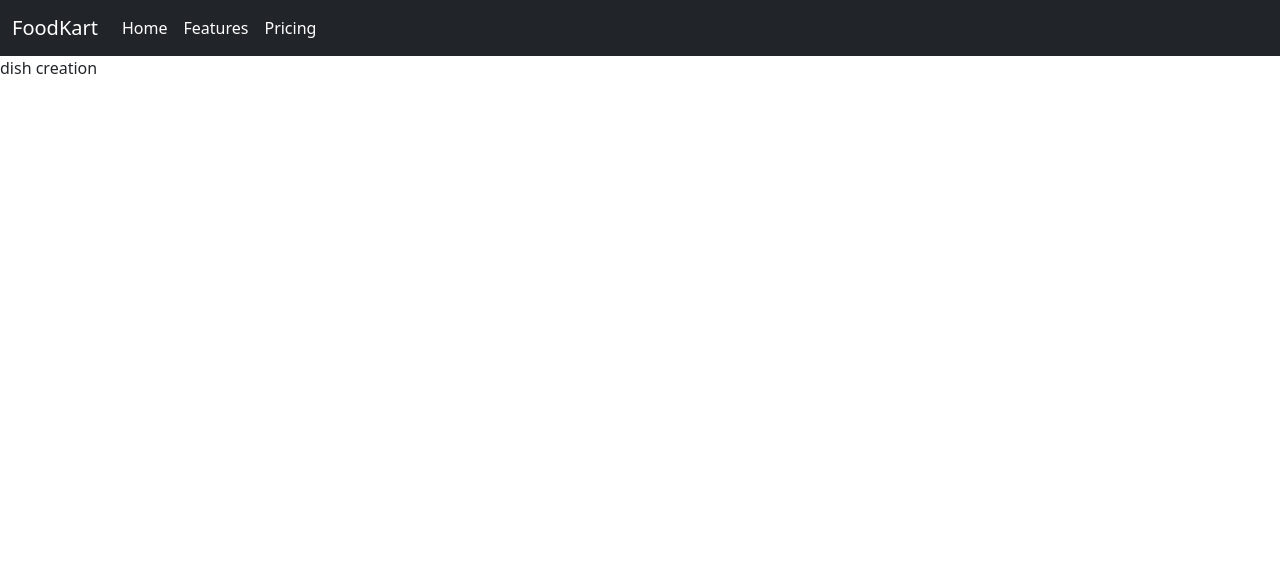
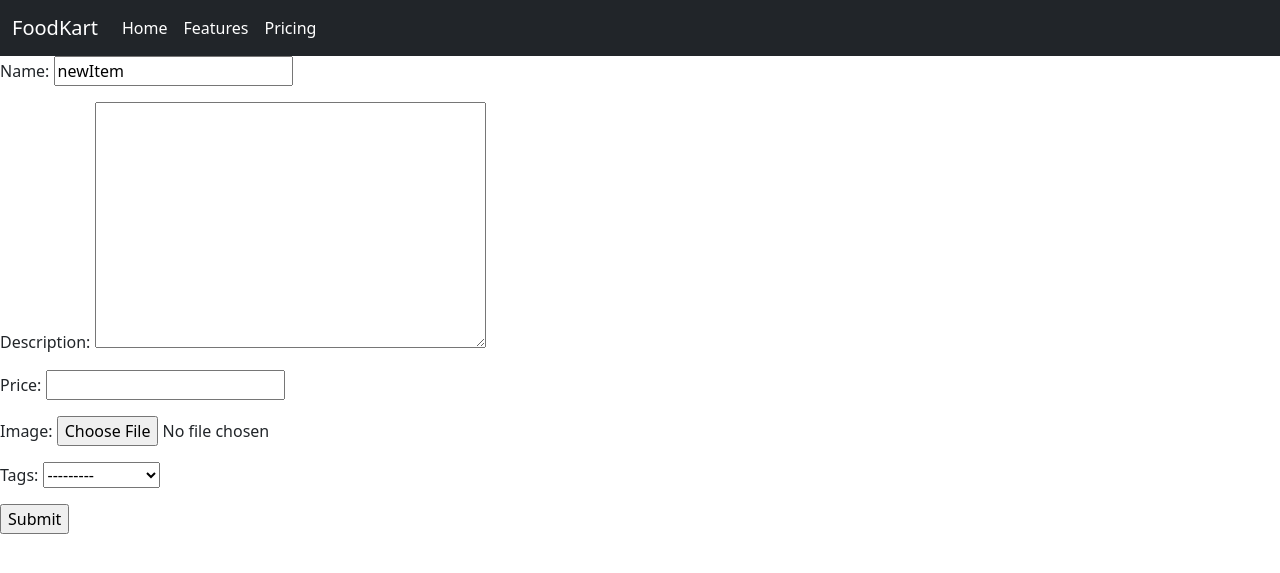
Before and after one commit to arijitchabri/Food_Delivery, a Django app: page /dc in a window 1280 px wide. Shown: the top 573 px of the page. Run offline with Django 4.2, Linux system fonts and the light colour scheme; a user stored in the database is signed in; data comes from the database, SQL or seed files in the repository; both versions use the stored data as it was after the commit.

Commit message:
Resturant can now add dish or modify an exsisting dish

```diff
--- a/Templates/menu/dish.html
+++ b/Templates/menu/dish.html
@@ -1,11 +1,27 @@
 {% extends 'menu/index.html' %}
 
 {% block container%}
-{% if form == 'dish_creation' %}
-    <p>dish creation</p>
-    {% elif form == 'dish_modification' %}
-    <p>dish modification</p>
+
+{% if form_type == 'dish_creation' %}
+
+    {#     Dish creation    #}
+    <form action="{% url 'dish_creation'%}" method="POST" enctype = 'multipart/form-data'>
+    {% csrf_token %}
+    {{form.as_p}}
+    <input type="submit">
+    </form>
+
+    {#     Dish Modification    #}
+    {% elif form_type == 'dish_modification' %}
+    <form action="{% url 'dish_modification' id %}" method="POST" enctype = 'multipart/form-data'>
+    {% csrf_token %}
+    {{form.as_p}}
+    <input type="submit">
+    </form>
+
+
+    {#     Dish creation    #}
     {% else %}
-    <p>dish deletion</p>
+    <p>dish deletion  {{ id }}</p>
 {% endif %}
 {% endblock container %}
--- a/Templates/menu/index.html
+++ b/Templates/menu/index.html
@@ -68,14 +68,14 @@
                         <button ><a href="{% url 'tag_search' i.tags%}">{{i.tags}}</a></button>
                         <br>
                         <a href="#" class="btn btn-primary">Add to Cart</a>
-                        <button ><a href="{% url 'dish_modification' %}">modify</a></button>
-                        <button ><a href="{% url 'dish_deletion' %}">delete</a></button>
+                        <button ><a href="{% url 'dish_modification' i.id%}">modify</a></button>
+                        <button ><a href="{% url 'dish_deletion' i.id%}">delete</a></button>
                     </div>
                 </div>
             </div>
             <br><br>
         {%endfor%}
-
+        <button ><a href="{% url 'dish_creation' %}">Add new dish</a></button>
         {% else %}
             {%for i in dish%}
                 <div class="container">
--- a/menu/forms.py
+++ b/menu/forms.py
@@ -1,5 +1,5 @@
 from django import forms
-from . models import Customer
+from . models import Customer, Dish
 
 
 class Customer_form(forms.ModelForm):
@@ -8,3 +8,10 @@ class Customer_form(forms.ModelForm):
         model = Customer
         fields = '__all__'
         exclude = ['user', 'designation']
+
+class Dish_creation(forms.ModelForm):
+
+    class Meta:
+        model = Dish
+        fields = '__all__'
+        exclude = ['restaurant']
--- a/menu/urls.py
+++ b/menu/urls.py
@@ -19,7 +19,7 @@ urlpatterns = [
     # dish modification
 
     path('dc', views.dish_creation, name = 'dish_creation'),
-    path('dm', views.dish_modification, name = 'dish_modification'),
-    path('dd', views.dish_deletion, name = 'dish_deletion'),
+    path('dm/<int:dish_id>', views.dish_modification, name = 'dish_modification'),
+    path('dd/<int:dish_id>', views.dish_deletion, name = 'dish_deletion'),
 
 ]
--- a/menu/views.py
+++ b/menu/views.py
@@ -135,23 +135,54 @@ def log_in(request):
 
 @login_required
 def dish_creation(request):
+    form = Dish_creation
+    user = request.user
+    if request.method == 'POST':
+        form = Dish_creation(request.POST, request.FILES)
+        if form.is_valid():
+            form = form.save(commit=False)
+            form.restaurant = user
+            form.save()
+            messages.success(request, 'Dish added successfully.')
+            return redirect('index')
     context = {
-        'form' : 'dish_creation'
+        'form_type' : 'dish_creation',
+        'form' : form
     }
     return render(request, 'menu/dish.html', context = context)
 
 
 @login_required
-def dish_modification(request):
+def dish_modification(request, dish_id):
+    dish = Dish.objects.get(id = dish_id)
+    user = request.user
+    restaurant = user
+    form = Dish_creation(instance=dish)
+    if str(restaurant) == str(dish.restaurant):
+        if request.method == 'POST':
+            form = Dish_creation(request.POST, request.FILES, instance = dish)
+            if form.is_valid():
+                form = form.save(commit=False)
+                form.restaurant = user
+                form.save()
+                messages.success(request, 'Dish modified successfully.')
+                return redirect('index')
+    else:
+        messages.error(request, 'You are not authorized to modify others menu.')
+        return redirect('index')
     context = {
-        'form': 'dish_modification'
+        'form_type': 'dish_modification',
+        'id' : dish_id,
+        'form' : form,
+
     }
     return render(request, 'menu/dish.html', context=context)
 
 
 @login_required
-def dish_deletion(request):
+def dish_deletion(request, dish_id):
     context = {
-        'form': 'dish_deletion'
+        'form_type': 'dish_deletion',
+        'id' : dish_id,
     }
     return render(request, 'menu/dish.html', context=context)
```
Also changed, not shown: db.sqlite3, static/images/biryani_PuHPChf.jpg (added), static/images/fish_thali.JPG (added).
